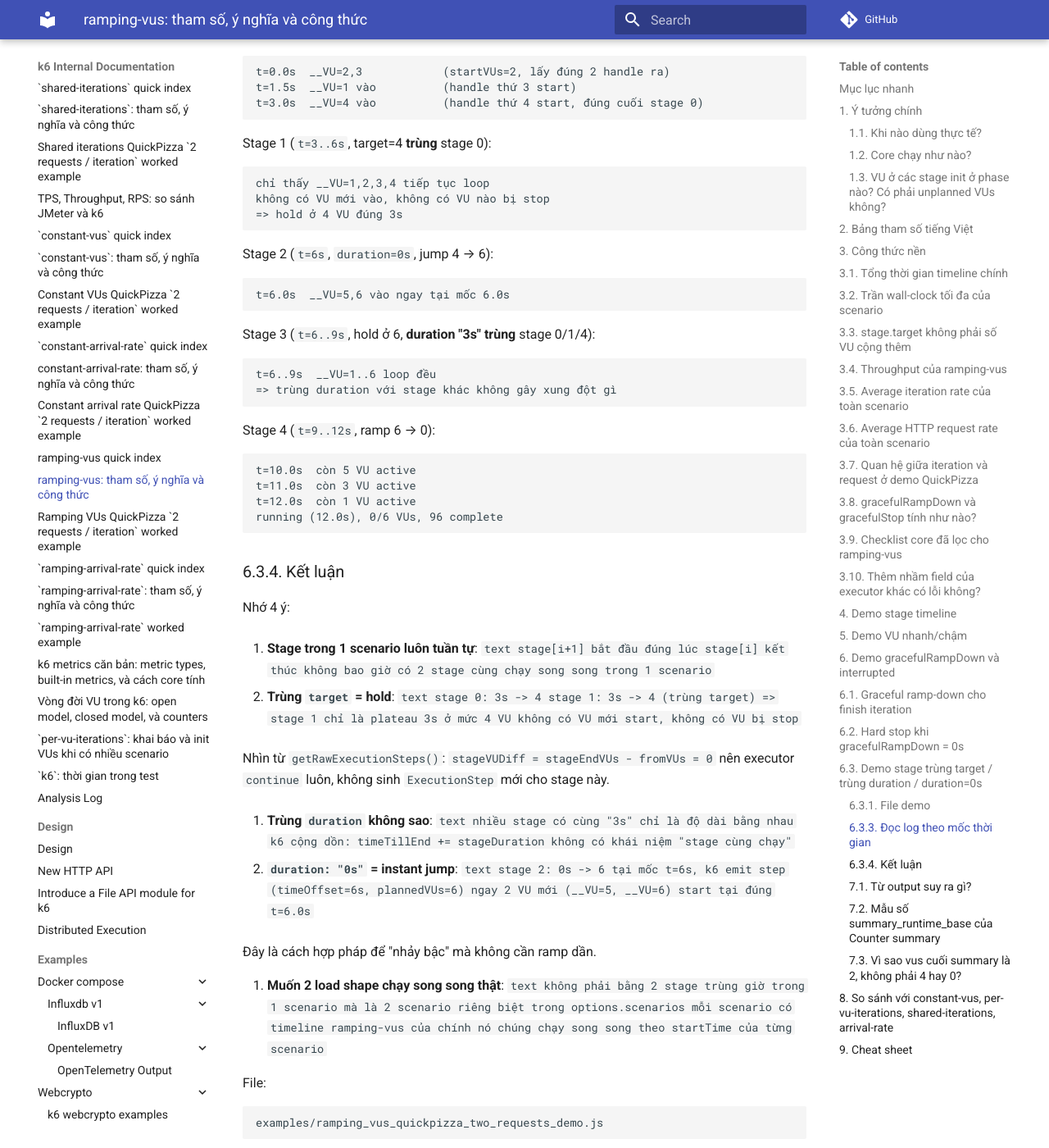
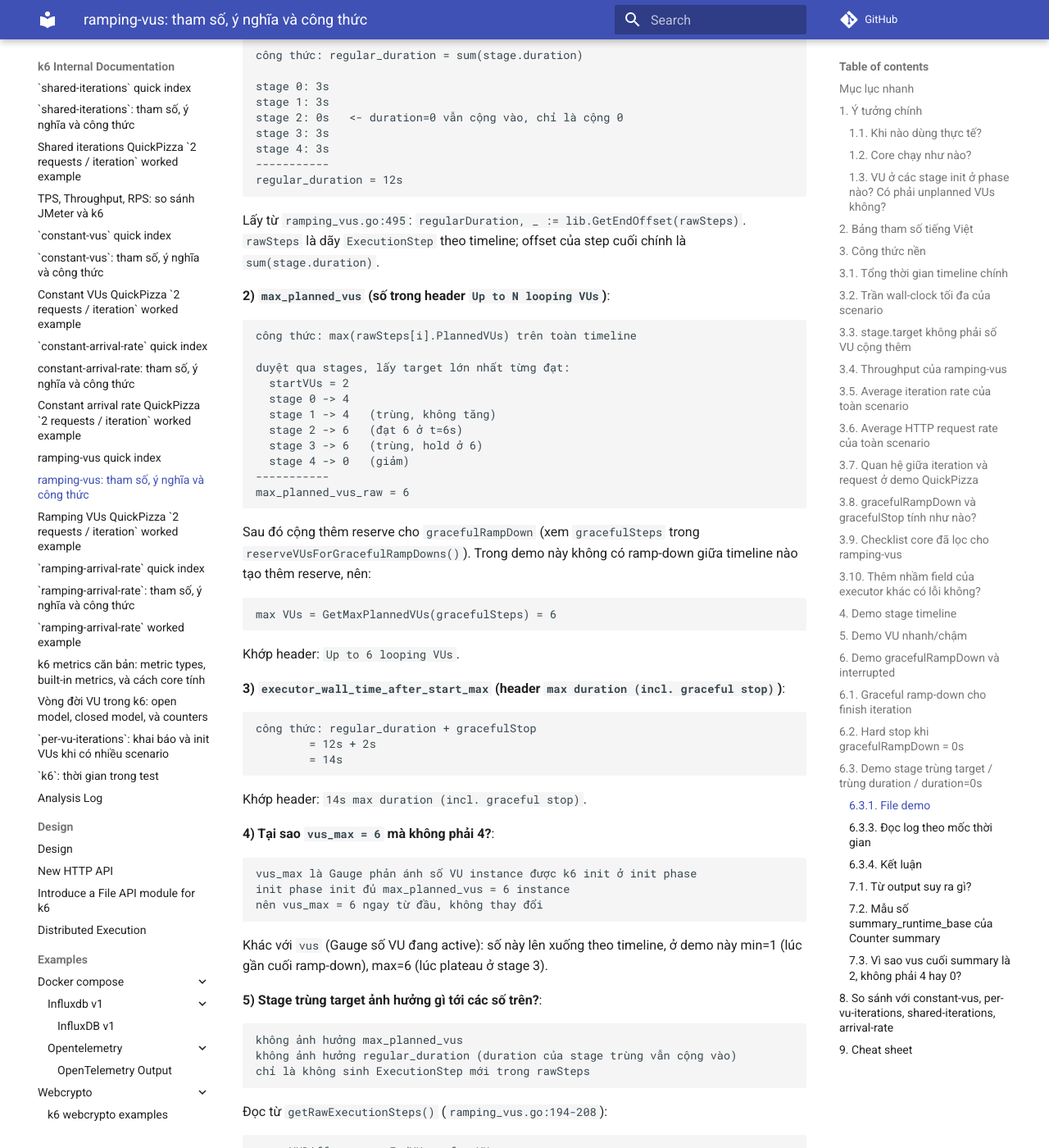
Before and after one commit to meomew-auto/markdown, an MkDocs documentation site: the page built from docs/20260517_ramping-vus-tham-so-cong-thuc.md, in a window 1280 px wide and 1400 px high, scrolled down 22387 px. Shown: the whole window at 82% size. Built offline with MkDocs 1.6.1 and Material for MkDocs 9.7.7, drawn with Linux system fonts in a browser that asks for light colours; comment, search, counter and statistics services are not loaded; some of the changed text lies outside the part shown.

Commit message:
Update docs

````diff
--- a/docs/20260517_ramping-vus-tham-so-cong-thuc.md
+++ b/docs/20260517_ramping-vus-tham-so-cong-thuc.md
@@ -1110,6 +1110,94 @@ header max duration = 12s + gracefulStop 2s = 14s
 max VUs trong header = 6 (= target lớn nhất sau ramp)
 ```
 
+Chi tiết hơn — k6 tính các con số trên bằng cách nào?
+
+**1) `regular_duration`**:
+
+```text
+công thức: regular_duration = sum(stage.duration)
+
+stage 0: 3s
+stage 1: 3s
+stage 2: 0s   <- duration=0 vẫn cộng vào, chỉ là cộng 0
+stage 3: 3s
+stage 4: 3s
+-----------
+regular_duration = 12s
+```
+
+Lấy từ `ramping_vus.go:495`: `regularDuration, _ := lib.GetEndOffset(rawSteps)`.
+`rawSteps` là dãy `ExecutionStep` theo timeline; offset của step cuối chính là
+`sum(stage.duration)`.
+
+**2) `max_planned_vus` (số trong header `Up to N looping VUs`)**:
+
+```text
+công thức: max(rawSteps[i].PlannedVUs) trên toàn timeline
+
+duyệt qua stages, lấy target lớn nhất từng đạt:
+  startVUs = 2
+  stage 0 -> 4
+  stage 1 -> 4   (trùng, không tăng)
+  stage 2 -> 6   (đạt 6 ở t=6s)
+  stage 3 -> 6   (trùng, hold ở 6)
+  stage 4 -> 0   (giảm)
+-----------
+max_planned_vus_raw = 6
+```
+
+Sau đó cộng thêm reserve cho `gracefulRampDown` (xem `gracefulSteps` trong
+`reserveVUsForGracefulRampDowns()`). Trong demo này không có ramp-down giữa
+timeline nào tạo thêm reserve, nên:
+
+```text
+max VUs = GetMaxPlannedVUs(gracefulSteps) = 6
+```
+
+Khớp header: `Up to 6 looping VUs`.
+
+**3) `executor_wall_time_after_start_max` (header `max duration (incl. graceful stop)`)**:
+
+```text
+công thức: regular_duration + gracefulStop
+        = 12s + 2s
+        = 14s
+```
+
+Khớp header: `14s max duration (incl. graceful stop)`.
+
+**4) Tại sao `vus_max = 6` mà không phải 4?**:
+
+```text
+vus_max là Gauge phản ánh số VU instance được k6 init ở init phase
+init phase init đủ max_planned_vus = 6 instance
+nên vus_max = 6 ngay từ đầu, không thay đổi
+```
+
+Khác với `vus` (Gauge số VU đang active): số này lên xuống theo timeline,
+ở demo này min=1 (lúc gần cuối ramp-down), max=6 (lúc plateau ở stage 3).
+
+**5) Stage trùng target ảnh hưởng gì tới các số trên?**:
+
+```text
+không ảnh hưởng max_planned_vus
+không ảnh hưởng regular_duration (duration của stage trùng vẫn cộng vào)
+chỉ là không sinh ExecutionStep mới trong rawSteps
+```
+
+Đọc từ `getRawExecutionSteps()` (`ramping_vus.go:194-208`):
+
+```text
+stageVUDiff := stageEndVUs - fromVUs
+if stageVUDiff == 0 {
+    continue   // <- skip step, nhưng timeTillEnd vẫn đã += stageDuration
+}
+```
+
+Nghĩa là k6 **vẫn cộng `stageDuration` vào `timeTillEnd`** trước khi `continue`.
+Stage trùng target chỉ "biến mất" khỏi danh sách `ExecutionStep`, không biến mất
+khỏi `regular_duration`.
+
 ### 6.3.3. Đọc log theo mốc thời gian
 
 Stage 0 (`t=0..3s`, ramp 2 → 4):
````
